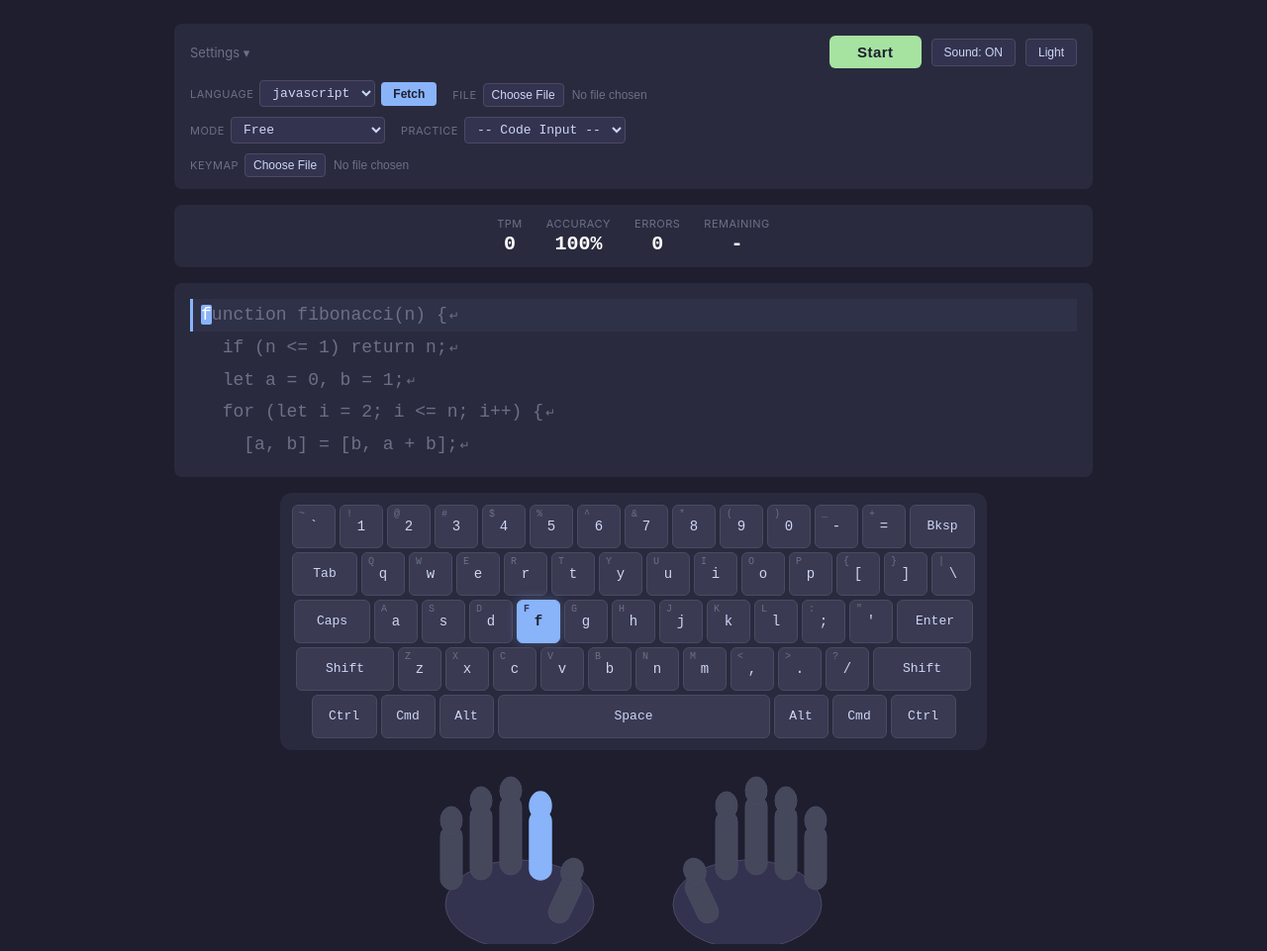
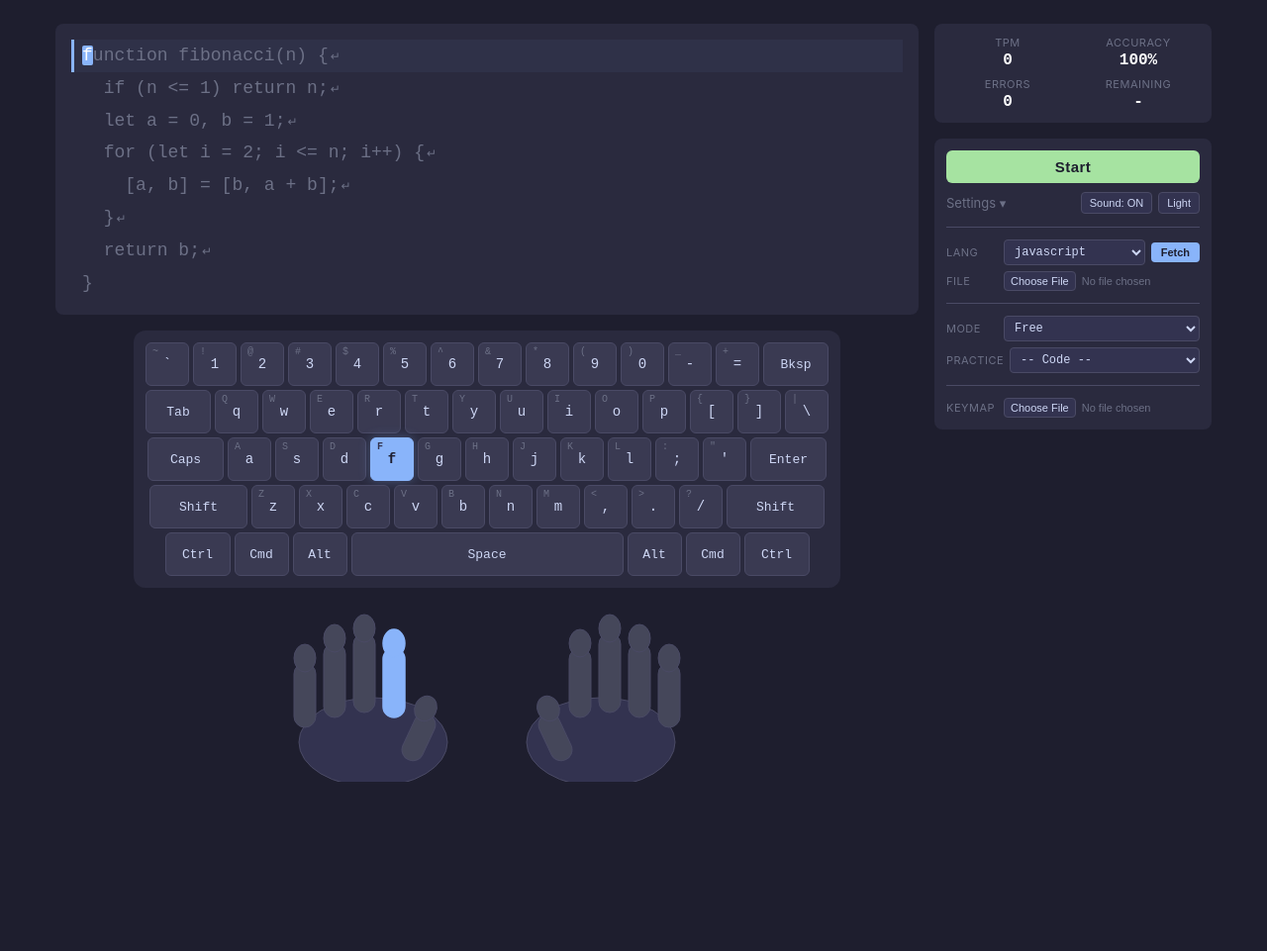
Before and after one commit to mostlyfine/typetune, a website built with Vite: page index.html in a window 1280 px wide. Shown: the whole page at 99% size. After the commit the page ends 818 px from the top, so only its background shows below. Built offline with nearby package versions, Linux system fonts and the light colour scheme.

Commit message:
feat: refactor layout to sidebar design with settings and stats in aside panel

```diff
--- a/index.html
+++ b/index.html
@@ -8,11 +8,15 @@
 </head>
 <body>
   <div id="app">
-    <header id="settings-panel"></header>
-    <section id="stats-display"></section>
-    <section id="text-display"></section>
-    <section id="keyboard"></section>
-    <section id="finger-guide"></section>
+    <div id="main">
+      <section id="text-display"></section>
+      <section id="keyboard"></section>
+      <section id="finger-guide"></section>
+    </div>
+    <aside id="sidebar">
+      <section id="stats-display"></section>
+      <header id="settings-panel"></header>
+    </aside>
   </div>
   <script type="module" src="/src/main.js"></script>
 </body>
--- a/src/style.css
+++ b/src/style.css
@@ -57,9 +57,24 @@ body {
 
 #app {
   width: 100%;
-  max-width: 960px;
+  max-width: 1200px;
   padding: 24px 16px;
+  display: flex;
+  gap: 16px;
+}
+
+#main {
+  flex: 1;
+  min-width: 0;
   display: flex;
   flex-direction: column;
   gap: 16px;
 }
+
+#sidebar {
+  width: 280px;
+  flex-shrink: 0;
+  display: flex;
+  flex-direction: column;
+  gap: 16px;
+}
--- a/src/ui/settings-panel.css
+++ b/src/ui/settings-panel.css
@@ -1,11 +1,17 @@
 #settings-panel {
   background: var(--bg-surface);
   border-radius: 8px;
-  padding: 12px 16px;
+  padding: 12px;
 }
 
-/* Header (always visible) */
+/* Header */
 .sp-header {
+  display: flex;
+  flex-direction: column;
+  gap: 8px;
+}
+
+.sp-header-bottom {
   display: flex;
   align-items: center;
   justify-content: space-between;
@@ -27,7 +33,7 @@
 
 .sp-header-actions {
   display: flex;
-  gap: 10px;
+  gap: 6px;
   align-items: center;
 }
 
@@ -36,11 +42,12 @@
   color: var(--bg);
   border: none;
   border-radius: 6px;
-  padding: 8px 28px;
+  padding: 8px 0;
   font-size: 15px;
   font-weight: 700;
   cursor: pointer;
   letter-spacing: 0.5px;
+  width: 100%;
 }
 
 .sp-start-btn:hover {
@@ -53,8 +60,8 @@
   color: var(--text);
   border: 1px solid var(--key-border);
   border-radius: 4px;
-  padding: 6px 12px;
-  font-size: 12px;
+  padding: 4px 8px;
+  font-size: 11px;
   cursor: pointer;
   white-space: nowrap;
 }
@@ -73,9 +80,9 @@
   display: flex;
   flex-direction: column;
   gap: 10px;
-  margin-top: 12px;
+  margin-top: 10px;
   overflow: hidden;
-  max-height: 500px;
+  max-height: 600px;
   transition: max-height 0.25s ease, margin-top 0.25s ease, opacity 0.2s ease;
   opacity: 1;
 }
@@ -86,12 +93,11 @@
   opacity: 0;
 }
 
-/* Rows and groups */
+/* Rows and groups — vertical in sidebar */
 .sp-row {
   display: flex;
-  gap: 16px;
-  flex-wrap: wrap;
-  align-items: flex-end;
+  flex-direction: column;
+  gap: 6px;
 }
 
 .sp-group {
@@ -106,6 +112,7 @@
   letter-spacing: 0.5px;
   color: var(--text-dim);
   white-space: nowrap;
+  min-width: 52px;
 }
 
 .sp-select {
@@ -113,9 +120,11 @@
   color: var(--text);
   border: 1px solid var(--key-border);
   border-radius: 4px;
-  padding: 4px 8px;
-  font-size: 13px;
+  padding: 4px 6px;
+  font-size: 12px;
   font-family: var(--font-mono);
+  flex: 1;
+  min-width: 0;
 }
 
 .sp-input {
@@ -123,14 +132,16 @@
   color: var(--text);
   border: 1px solid var(--key-border);
   border-radius: 4px;
-  padding: 4px 8px;
-  font-size: 13px;
+  padding: 4px 6px;
+  font-size: 12px;
   font-family: var(--font-mono);
-  width: 200px;
+  flex: 1;
+  min-width: 0;
 }
 
 .sp-input-narrow {
-  width: 70px;
+  flex: 0;
+  width: 60px;
 }
 
 .sp-btn {
@@ -138,8 +149,8 @@
   color: var(--bg);
   border: none;
   border-radius: 4px;
-  padding: 5px 12px;
-  font-size: 12px;
+  padding: 4px 10px;
+  font-size: 11px;
   font-weight: 600;
   cursor: pointer;
   white-space: nowrap;
@@ -155,9 +166,9 @@
 }
 
 .sp-file-input {
-  font-size: 12px;
+  font-size: 11px;
   color: var(--text-dim);
-  max-width: 200px;
+  max-width: 100%;
 }
 
 .sp-file-input::file-selector-button {
@@ -165,13 +176,19 @@
   color: var(--text);
   border: 1px solid var(--key-border);
   border-radius: 4px;
-  padding: 4px 8px;
-  font-size: 12px;
+  padding: 3px 6px;
+  font-size: 11px;
   cursor: pointer;
-  margin-right: 8px;
+  margin-right: 6px;
 }
 
 .sp-unit {
-  font-size: 12px;
+  font-size: 11px;
   color: var(--text-dim);
 }
+
+.sp-divider {
+  border: none;
+  border-top: 1px solid var(--key-border);
+  margin: 2px 0;
+}
--- a/src/ui/settings-panel.js
+++ b/src/ui/settings-panel.js
@@ -25,18 +25,20 @@ export class SettingsPanel {
   #build() {
     this.#container.innerHTML = `
       <div class="sp-header">
-        <button id="sp-toggle" class="sp-toggle-btn">Settings &#x25BE;</button>
-        <div class="sp-header-actions">
-          <button id="sp-start" class="sp-start-btn">Start</button>
-          <button id="sp-sound" class="sp-sound-btn">Sound: ON</button>
-          <button id="sp-theme" class="sp-theme-btn">Light</button>
+        <button id="sp-start" class="sp-start-btn">Start</button>
+        <div class="sp-header-bottom">
+          <button id="sp-toggle" class="sp-toggle-btn">Settings &#x25BE;</button>
+          <div class="sp-header-actions">
+            <button id="sp-sound" class="sp-sound-btn">Sound: ON</button>
+            <button id="sp-theme" class="sp-theme-btn">Light</button>
+          </div>
         </div>
       </div>
       <div class="sp-bar">
-        <!-- Text source row -->
+        <hr class="sp-divider">
         <div class="sp-row">
           <div class="sp-group">
-            <label class="sp-label">Language</label>
+            <label class="sp-label">Lang</label>
             <select id="sp-language" class="sp-select">
               ${LANGUAGES.map(l => `<option value="${l}">${l}</option>`).join('')}
             </select>
@@ -47,8 +49,7 @@ export class SettingsPanel {
             <input id="sp-file" type="file" class="sp-file-input">
           </div>
         </div>
-
-        <!-- Practice mode row -->
+        <hr class="sp-divider">
         <div class="sp-row">
           <div class="sp-group">
             <label class="sp-label">Mode</label>
@@ -56,7 +57,7 @@ export class SettingsPanel {
               <option value="free">Free</option>
               <option value="time">1min Test</option>
               <option value="time-custom">Time Test</option>
-              <option value="chars">Char Count Test</option>
+              <option value="chars">Char Count</option>
             </select>
             <input id="sp-mode-value" type="number" class="sp-input sp-input-narrow" placeholder="60" hidden>
             <span id="sp-mode-unit" class="sp-unit" hidden></span>
@@ -64,13 +65,12 @@ export class SettingsPanel {
           <div class="sp-group">
             <label class="sp-label">Practice</label>
             <select id="sp-preset" class="sp-select">
-              <option value="">-- Code Input --</option>
+              <option value="">-- Code --</option>
               ${Object.entries(PRESETS).map(([k, v]) => `<option value="${k}">${v.name}</option>`).join('')}
             </select>
           </div>
         </div>
-
-        <!-- Keymap row -->
+        <hr class="sp-divider">
         <div class="sp-row">
           <div class="sp-group">
             <label class="sp-label">Keymap</label>
--- a/src/ui/stats-display.css
+++ b/src/ui/stats-display.css
@@ -5,9 +5,9 @@
 }
 
 .stats-bar {
-  display: flex;
-  gap: 24px;
-  justify-content: center;
+  display: grid;
+  grid-template-columns: 1fr 1fr;
+  gap: 8px 16px;
 }
 
 .stat {
@@ -26,7 +26,7 @@
 
 .stat-value {
   font-family: var(--font-mono);
-  font-size: 20px;
+  font-size: 16px;
   font-weight: 700;
   color: var(--text-bright);
 }
@@ -47,11 +47,12 @@
 }
 
 .result-stats {
-  display: flex;
-  gap: 20px;
-  justify-content: center;
-  font-size: 14px;
+  display: grid;
+  grid-template-columns: 1fr 1fr;
+  gap: 6px 12px;
+  font-size: 13px;
   color: var(--text);
+  text-align: center;
 }
 
 .result-stats strong {
--- a/src/ui/text-display.js
+++ b/src/ui/text-display.js
@@ -7,7 +7,7 @@ export class TextDisplay {
   #position = 0;
   #errors = new Set();
   #skipPositions = new Set();
-  #visibleLines = 5;
+  #visibleLines = 8;
   #lines = [];         // cached line split
   #lineStarts = [];    // char index where each line starts
   #spanEls = [];       // flat array of span elements by char position
```
